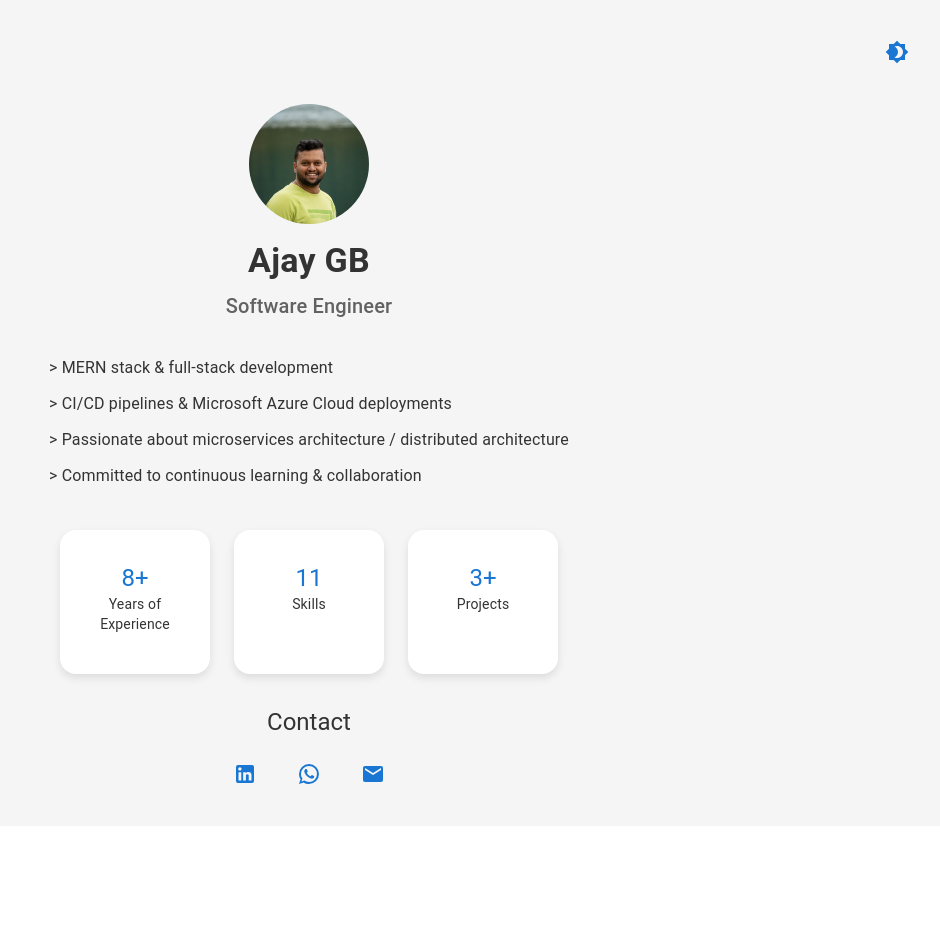
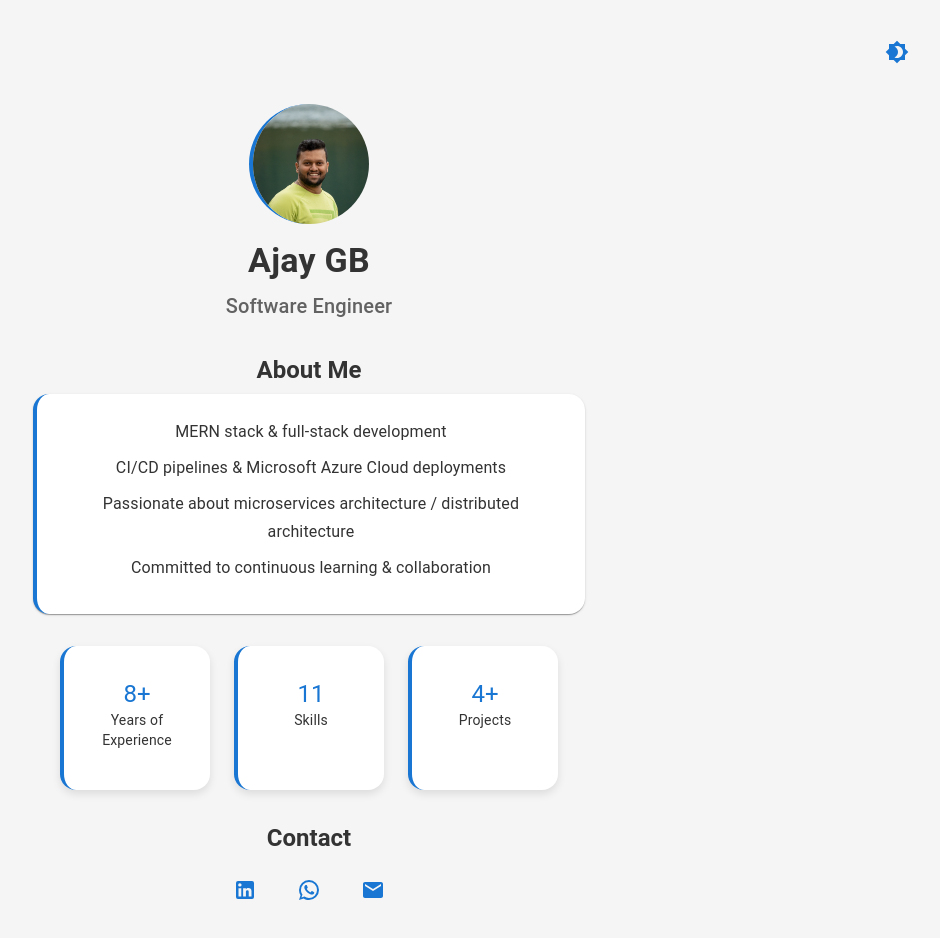
Before and after one commit to ajaygb01/nextjs-portfolio, a Next.js app: page / in a window 1280 px wide. Shown: the top 938 px of the page, without its empty margins (331-1271 px from the left). Before the commit the page ends 826 px from the top, so only its background shows below. Built offline with nearby package versions, Linux system fonts and the light colour scheme.

Commit message:
adding changes in design

```diff
--- a/app/component/portfolio/portfolioDisplay.tsx
+++ b/app/component/portfolio/portfolioDisplay.tsx
@@ -11,6 +11,7 @@ import {
     CardContent,
     Tooltip,
     Switch,
+    Paper,
 } from '@mui/material'
 import LinkedInIcon from '@mui/icons-material/LinkedIn'
 import WhatsAppIcon from '@mui/icons-material/WhatsApp'
@@ -110,11 +111,19 @@ const PortfolioDisplay: React.FC<{ formProps: FormValues }> = ({
                     <Avatar
                         alt={formProps.userInfo.name}
                         src={
-                            typeof formProps.profileImage === 'string'
+                            formProps.profileImage
+                                ? typeof formProps.profileImage === 'string'
                                     ? formProps.profileImage
                                     : formProps.profileImage.src
+                                : '/static/default-avatar.png' // Fallback image
                         }
-                        sx={{ width: 120, height: 120, margin: 'auto', mb: 2 }}
+                        sx={{
+                            width: 120,
+                            height: 120,
+                            margin: 'auto',
+                            mb: 2,
+                            borderLeft: `4px solid ${currentTheme.palette.primary.main}`,
+                        }}
                     />
                     <Typography variant="h4" sx={{ fontWeight: 'bold', mb: 1 }}>
                         {formProps.userInfo.name}
@@ -129,11 +138,18 @@ const PortfolioDisplay: React.FC<{ formProps: FormValues }> = ({
                     >
                         {formProps.userInfo.title}
                     </Typography>
-                    <Box
+                    <Box sx={{ mt: 4 }}>
+                        <Typography variant="h5" fontWeight="bold" gutterBottom>
+                            About Me
+                        </Typography>
+                        <Paper
+                            elevation={1}
                             sx={{
-                            textAlign: 'left',
-                            display: 'inline-block',
-                            mt: 2,
+                                p: 3,
+                                borderLeft: `4px solid ${currentTheme.palette.primary.main}`,
+                                backgroundColor:
+                                    currentTheme.palette.background.paper,
+                                borderRadius: '16px',
                             }}
                         >
                             {formProps.userInfo.bio
@@ -144,9 +160,10 @@ const PortfolioDisplay: React.FC<{ formProps: FormValues }> = ({
                                         variant="body1"
                                         sx={{ lineHeight: 1.75, mb: 1 }}
                                     >
-                                    {line}
+                                        {line.replace(/^>\s*/, '')}
                                     </Typography>
                                 ))}
+                        </Paper>
                     </Box>
                 </Container>
 
@@ -176,8 +193,10 @@ const PortfolioDisplay: React.FC<{ formProps: FormValues }> = ({
                             sx={{
                                 width: { xs: '100%', sm: 150 },
                                 textAlign: 'center',
+                                borderLeft: `4px solid ${currentTheme.palette.primary.main}`,
                                 backgroundColor:
                                     currentTheme.palette.background.paper,
+
                                 cursor: 'pointer',
                                 padding: 2,
                                 borderRadius: '16px',
@@ -308,11 +327,30 @@ const PortfolioDisplay: React.FC<{ formProps: FormValues }> = ({
                     >
                         <CardContent>
                             {formProps.projects.map((project, i) => (
-                                <Typography key={i} variant="body1">
-                                    <Link href={project.link} target="_blank">
+                                <Box key={i} sx={{ mb: 2 }}>
+                                    <Typography variant="body1">
+                                        <Link
+                                            href={project.link}
+                                            target="_blank"
+                                        >
                                             {project.name}
                                         </Link>
                                     </Typography>
+                                    <Typography
+                                        variant="body2"
+                                        sx={{ color: 'gray', mb: 1 }}
+                                    >
+                                        {project.description}
+                                    </Typography>
+                                    {project.public && (
+                                        <Chip
+                                            label="Public"
+                                            color="success"
+                                            size="small"
+                                            sx={{ mt: 1 }}
+                                        />
+                                    )}
+                                </Box>
                             ))}
                         </CardContent>
                     </Card>
@@ -320,7 +358,9 @@ const PortfolioDisplay: React.FC<{ formProps: FormValues }> = ({
 
                 {/* Contact */}
                 <Box sx={{ textAlign: 'center', mt: 4 }}>
-                    <Typography variant="h5">Contact</Typography>
+                    <Typography variant="h5" fontWeight="bold">
+                        Contact
+                    </Typography>
                     <Box
                         sx={{
                             display: 'flex',
--- a/app/state/initialState.tsx
+++ b/app/state/initialState.tsx
@@ -25,6 +25,7 @@ export interface Project {
     name: string
     description: string
     link: string
+    public?: boolean
 }
 export interface UserInfo {
     name: string
--- a/pages/index.tsx
+++ b/pages/index.tsx
@@ -99,10 +99,17 @@ const formValues: FormValues = {
                 'Built using Next.js, Material-UI, Chart.js / Calculate loan amortization',
             link: '/snow',
         },
+        {
+            name: 'Pdf Tool',
+            description:
+                'Built using Next.js, Material-UI, pdf-lib / Merge, split, and edit PDF files',
+            link: 'https://pdfbuddy.org',
+            public: true,
+        },
     ],
     isUseUserInfo: true,
     isBadge: false,
-    profileImage: profileImage.src, // Convert to string URL
+    profileImage: profileImage?.src || '/static/default-avatar.png', // Ensure fallback image
     footer: { year: new Date().getFullYear(), companyName: 'Ajay GB' },
 }
 
```
Also changed, not shown: app/globals.css (+21 -0 lines), pages/portfolio.tsx (+72 -11 lines). Lines whose indentation alone changed are shown as unchanged.
